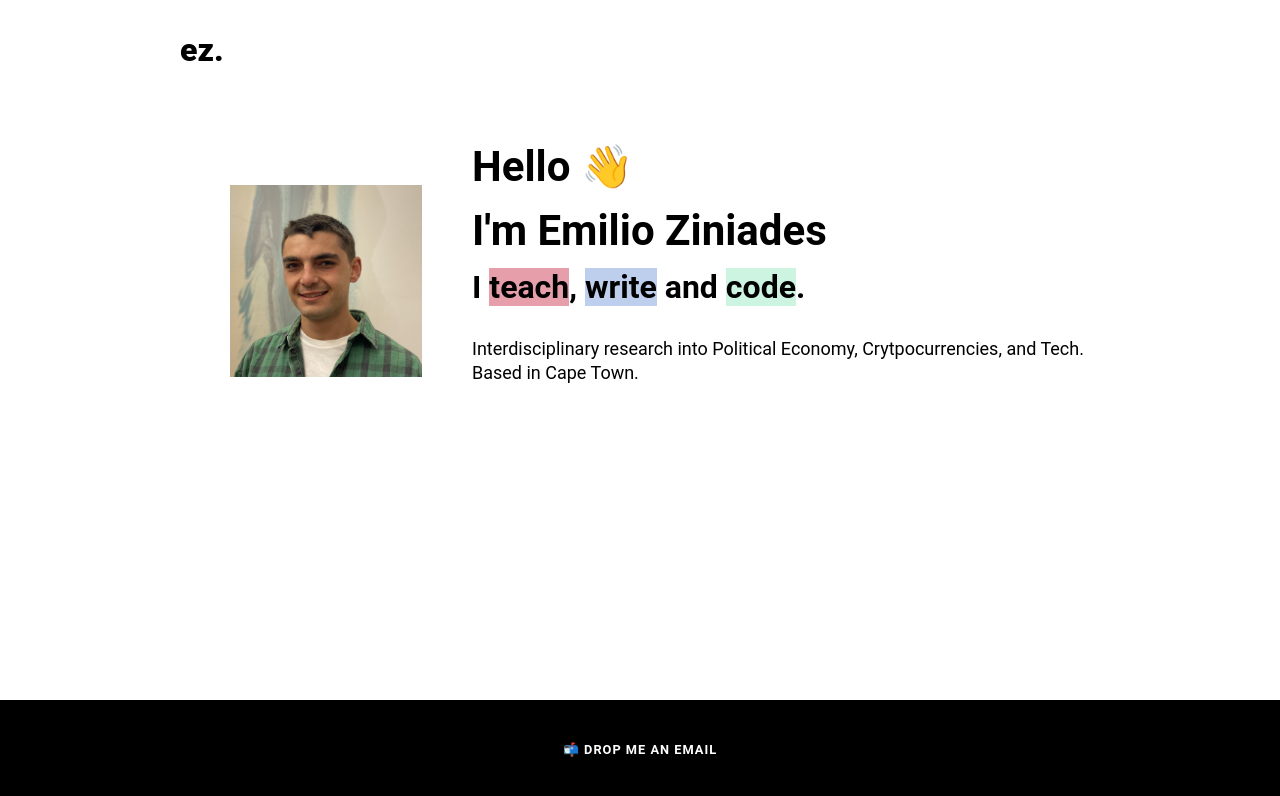
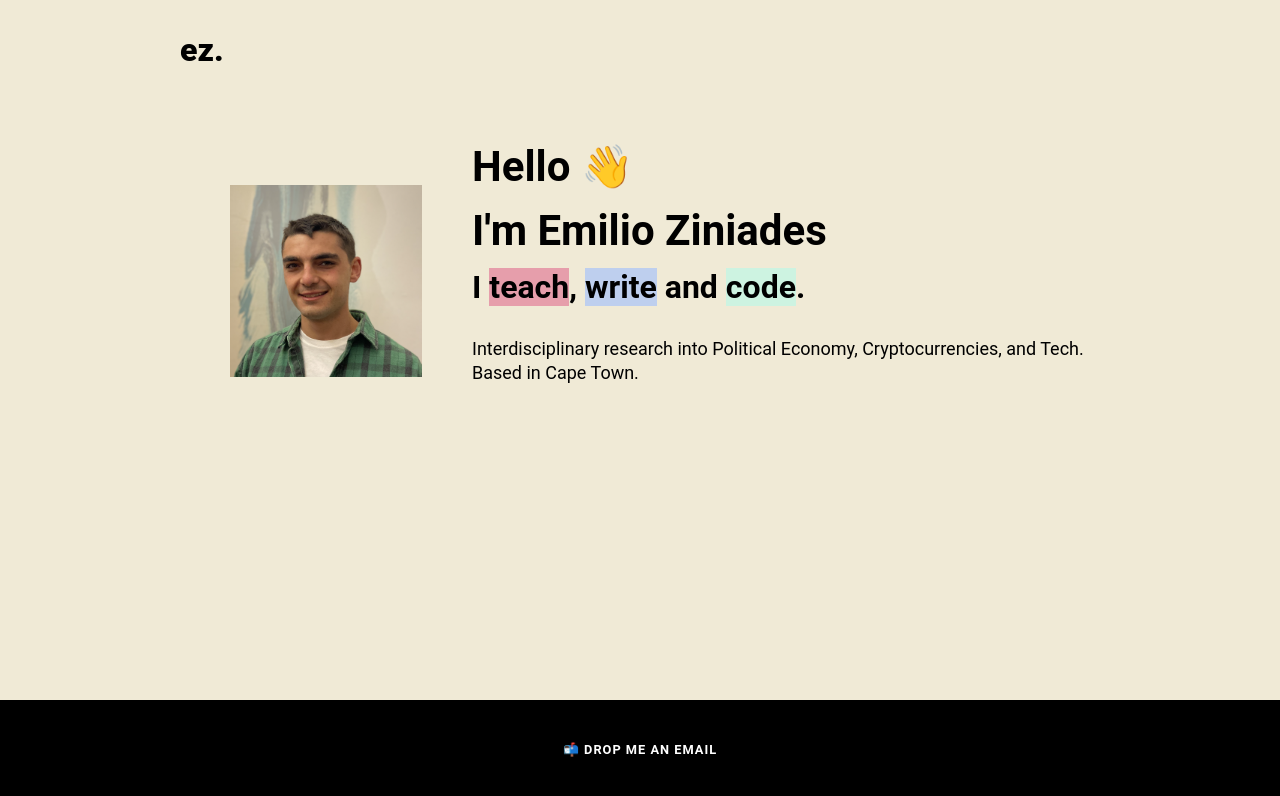
Before and after one commit to emilioziniades/old-emilio-co-za, a Gatsby site: page / in a window 1280 px wide. Built offline with nearby package versions, Linux system fonts and the light colour scheme; Gatsby itself is replaced by a stand-in of ours.

Commit message:
Munster Portfolio

```diff
--- a/src/components/globalStyle.js
+++ b/src/components/globalStyle.js
@@ -7,14 +7,13 @@ const GlobalStyle = createGlobalStyle`
     html {
         width: 100%;
         height: 100%;
-        background-color: #
     }
     body {
         width: 100%;
         height: 100%;
         margin: 0;
         padding: 0;
-        background-color: white;
+        background-color: #F0EAD6;
         color: black;
         font-size: 1.125rem;
         font-family: "Roboto", Arial, Helvetica, sans-serif;
--- a/src/components/header.js
+++ b/src/components/header.js
@@ -8,7 +8,7 @@ const StyledHeader = styled.header`
   height: 6.25rem;
   margin: 0 auto;
   padding: 0 2.5rem;
-  background: white;
+  background: inherit;
   display: flex;
   justify-content: flex-start;
   align-items: center;
--- a/src/components/hero.js
+++ b/src/components/hero.js
@@ -38,7 +38,7 @@ const Hero = () => {
       I <span className="highlighted1">teach</span>, <span className="highlighted2">write</span> and <span className="highlighted">code</span>.
     </h2>
     <div className="description">
-      Interdisciplinary research into Political Economy, Crytpocurrencies, and Tech. Based in Cape Town.
+      Interdisciplinary research into Political Economy, Cryptocurrencies, and Tech. Based in Cape Town.
     </div>
   </StyledSection>
   )
```
Also changed, not shown: src/images/gatsby-astronaut.png (added), src/images/gatsby-icon.png (added).
